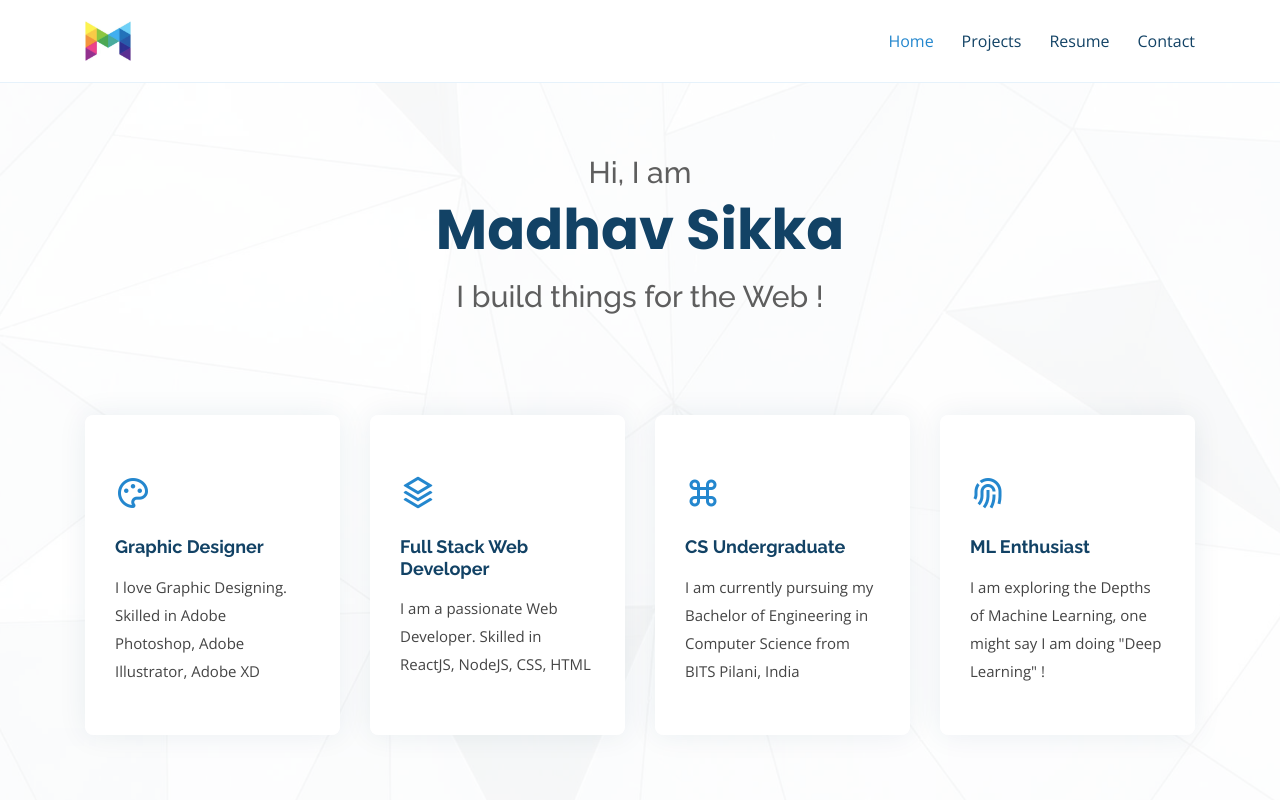
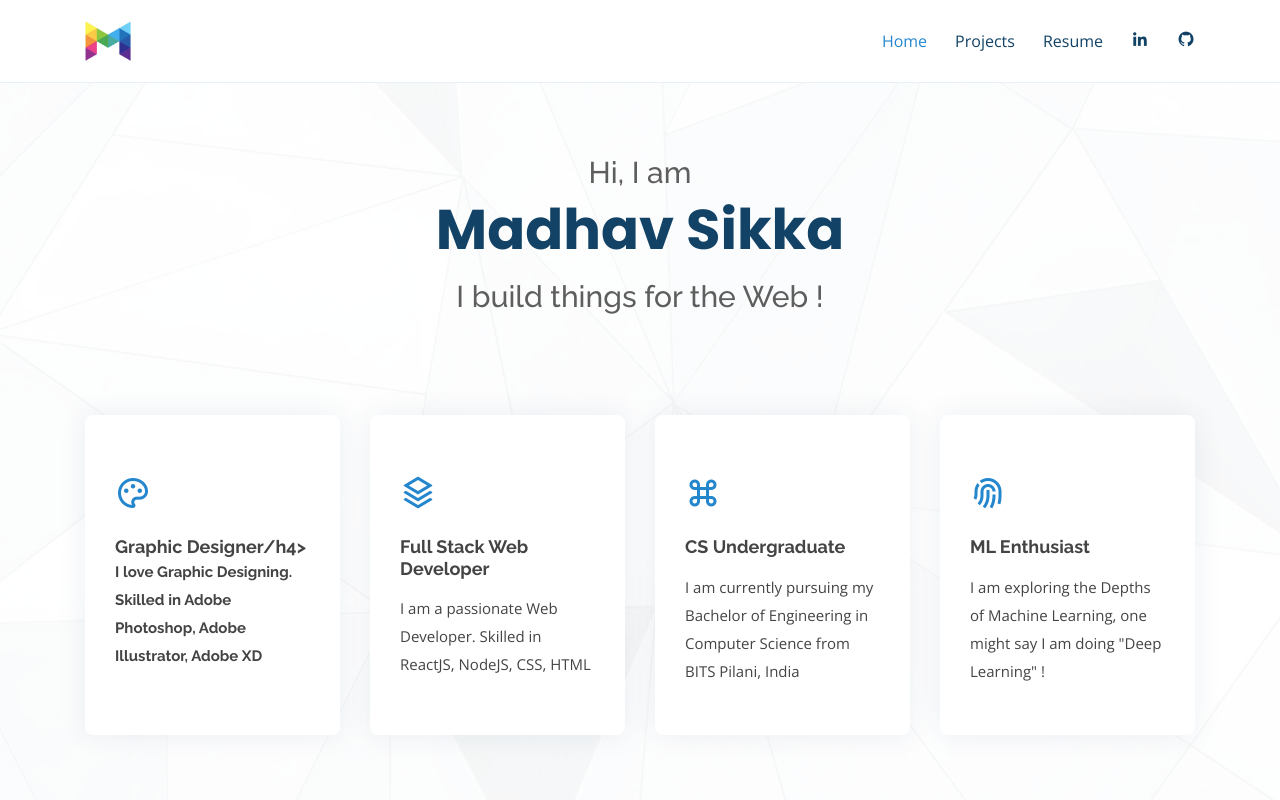
Before and after one commit to madhavsikka/portfolio, a plain HTML site: page index.html in a window 1280 px wide. Shown: the top 800 px of the page. Drawn offline with nearby package versions, Linux system fonts and the light colour scheme.

Commit message:
add linkedin icon

```diff
--- a/index.html
+++ b/index.html
@@ -47,7 +47,8 @@
 						<li class="active"><a href="index.html">Home</a></li>
 						<li><a href="#projects">Projects</a></li>
 						<li><a href="https://drive.google.com/file/d/1JKxNb3vc15_Y8lAT3RufnIB9abPX5ymC/view?usp=sharing" target="_blank">Resume</a></li>
-            <li><a href="#footer">Contact</a></li>
+						<li><a href="https://www.linkedin.com/in/madhav-sikka/" target="_blank" class="linkedin"><i class="bx bxl-linkedin" style="font-size: 18px;"></i></a></li>
+						<li><a href="https://github.com/madhavsikka" target="_blank" class="github"><i class="bx bxl-github" style="font-size: 18px;"></i></a></ul></li>
 					</ul>
 				</nav>
 			</div>
@@ -77,7 +78,7 @@
 					>
 						<div class="icon-box">
 							<div class="icon"><i class="ri-palette-line"></i></div>
-							<h4 class="title"><a href="">Graphic Designer</a></h4>
+							<h4 class="title">Graphic Designer/h4>
 							<p class="description">
 								I love Graphic Designing. Skilled in Adobe Photoshop, Adobe
 								Illustrator, Adobe XD
@@ -92,7 +93,7 @@
 					>
 						<div class="icon-box">
 							<div class="icon"><i class="ri-stack-line"></i></div>
-							<h4 class="title"><a href="">Full Stack Web Developer</a></h4>
+							<h4 class="title">Full Stack Web Developer</h4>
 							<p class="description">
 								I am a passionate Web Developer. Skilled in ReactJS, NodeJS,
 								CSS, HTML
@@ -107,7 +108,7 @@
 					>
 						<div class="icon-box">
 							<div class="icon"><i class="ri-command-line"></i></div>
-							<h4 class="title"><a href="">CS Undergraduate</a></h4>
+							<h4 class="title">CS Undergraduate</h4>
 							<p class="description">
 								I am currently pursuing my Bachelor of Engineering in Computer
 								Science from BITS Pilani, India
@@ -122,7 +123,7 @@
 					>
 						<div class="icon-box">
 							<div class="icon"><i class="ri-fingerprint-line"></i></div>
-							<h4 class="title"><a href="">ML Enthusiast</a></h4>
+							<h4 class="title">ML Enthusiast</h4>
 							<p class="description">
 								I am exploring the Depths of Machine Learning, one might say I am
 								doing "Deep Learning" !
@@ -305,7 +306,6 @@
 		<a href="#" class="back-to-top"><i class="ri-arrow-up-line"></i></a>
 		<div id="preloader"></div>
 
-		<!-- Vendor JS Files -->
 		<script src="assets/vendor/jquery/jquery.min.js"></script>
 		<script src="assets/vendor/bootstrap/js/bootstrap.bundle.min.js"></script>
 		<script src="assets/vendor/jquery.easing/jquery.easing.min.js"></script>
@@ -317,7 +317,6 @@
 		<script src="assets/vendor/isotope-layout/isotope.pkgd.min.js"></script>
 		<script src="assets/vendor/aos/aos.js"></script>
 
-		<!-- Template Main JS File -->
 		<script src="assets/js/main.js"></script>
 	</body>
 </html>
```
